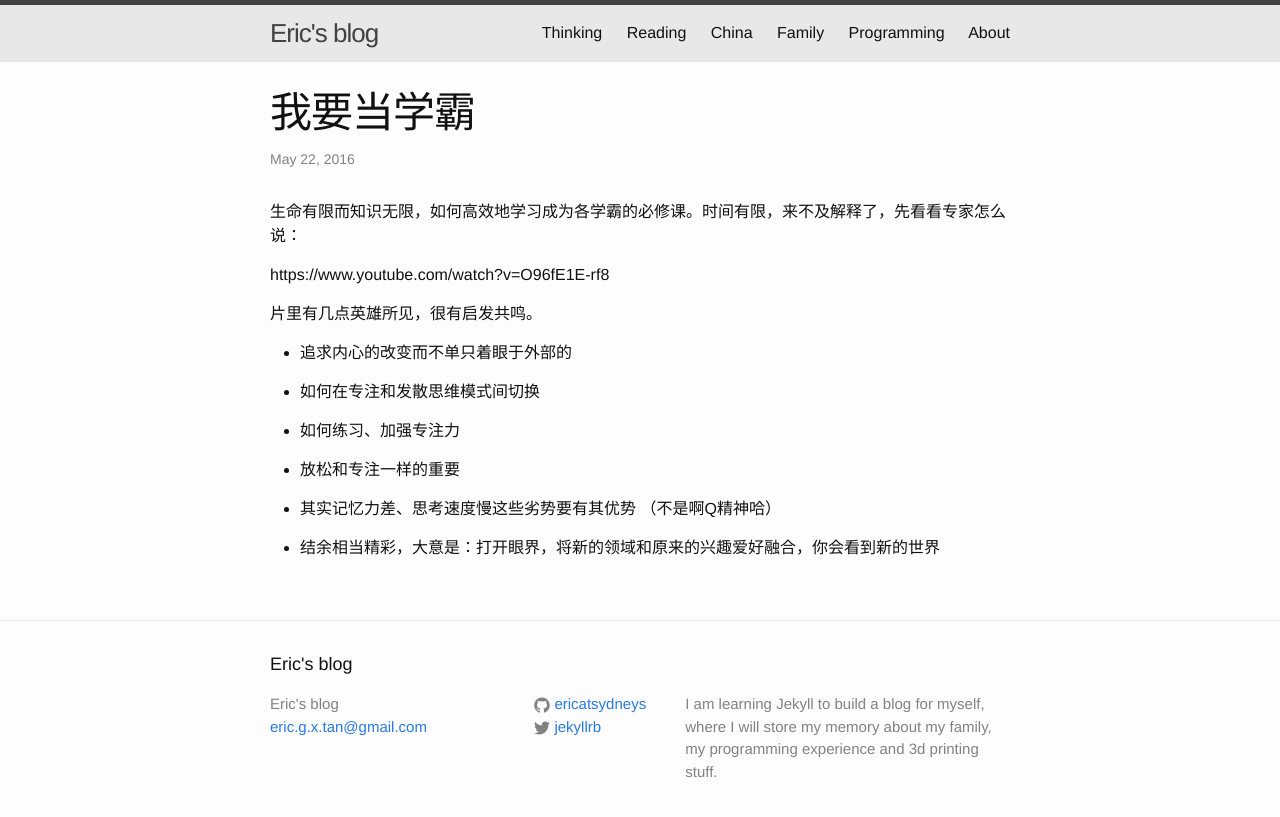
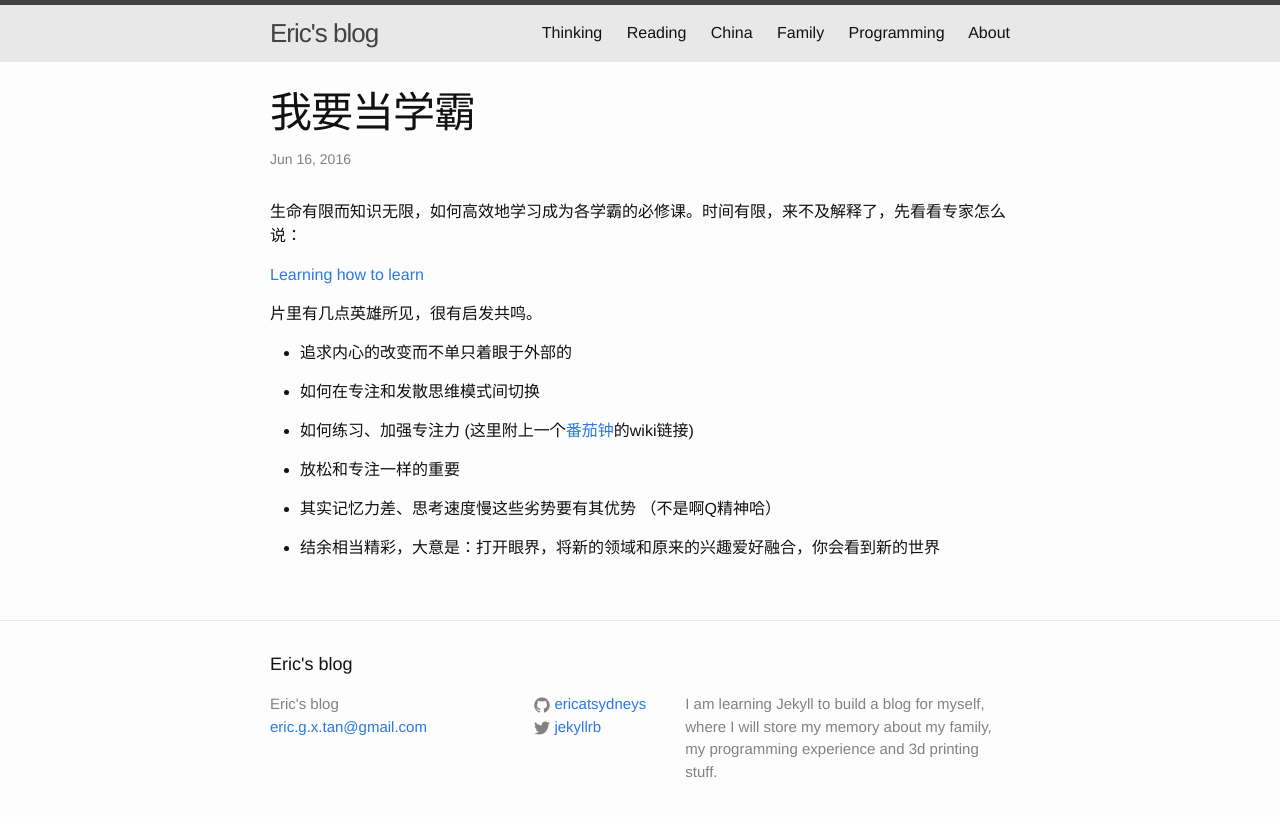
Before and after one commit to ericatsydney/ericatsydney.github.io, a Jekyll site: the page built from _posts/2016-06-17-learn-how-to-learn.markdown, in a window 1280 px wide. Shown: the top 817 px of the page. Built offline with Jekyll 4.4.1, drawn with Linux system fonts in a browser that asks for light colours.

Commit message:
Update learn how to learn.

```diff
--- a/_posts/2016-06-17-learn-how-to-learn.markdown
+++ b/_posts/2016-06-17-learn-how-to-learn.markdown
@@ -1,12 +1,12 @@
 ---
 layout: post
 title:  "我要当学霸"
-date:   2016-05-23 7:05:52 +1000
+date:   2016-06-17 7:05:52 +1000
 categories: Thinking
 ---
 生命有限而知识无限，如何高效地学习成为各学霸的必修课。时间有限，来不及解释了，先看看专家怎么说：
 
-https://www.youtube.com/watch?v=O96fE1E-rf8
+[Learning how to learn](https://www.youtube.com/watch?v=O96fE1E-rf8)
 
 片里有几点英雄所见，很有启发共鸣。
 
@@ -14,7 +14,7 @@ https://www.youtube.com/watch?v=O96fE1E-rf8
 
 - 如何在专注和发散思维模式间切换
 
-- 如何练习、加强专注力
+- 如何练习、加强专注力 (这里附上一个[番茄钟](https://zh.wikipedia.org/wiki/%E7%95%AA%E8%8C%84%E5%B7%A5%E4%BD%9C%E6%B3%95)的wiki链接)
 
 - 放松和专注一样的重要
 
```
